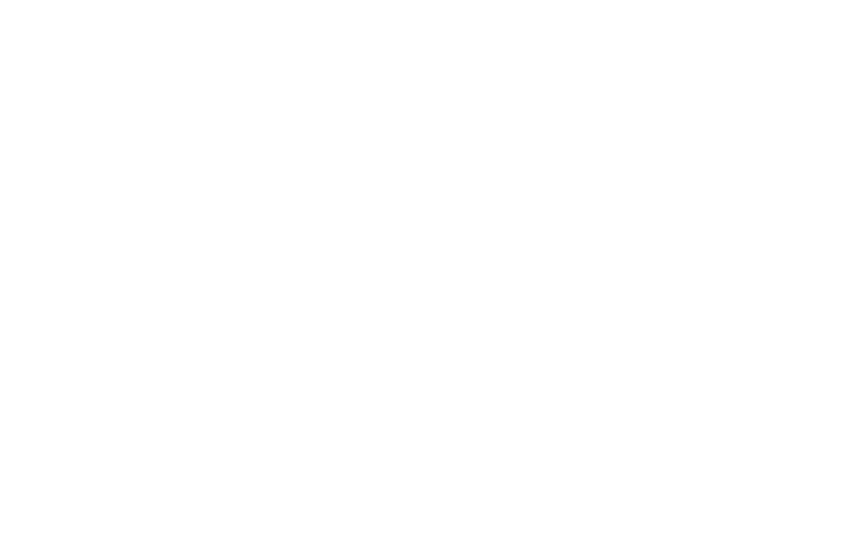
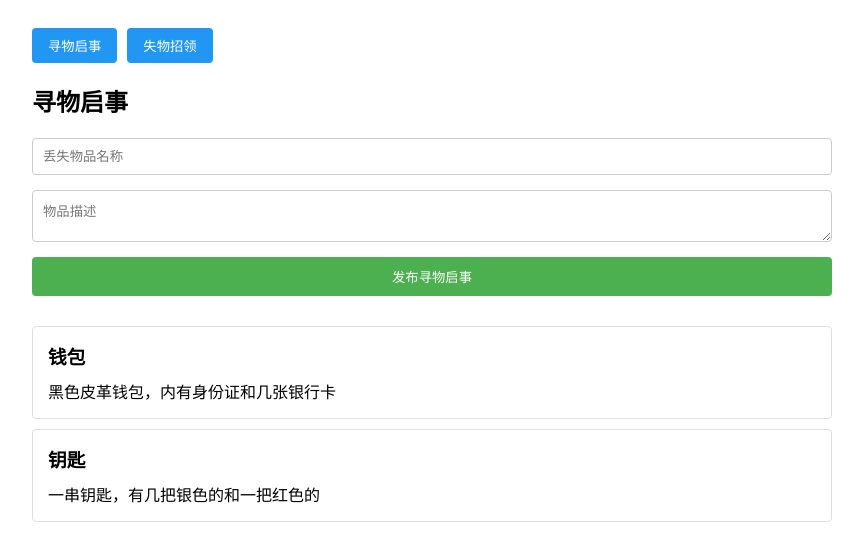
Before and after one commit to mcxxxxxcm/projectCommunity, a Vue app: page /foundItem in a window 1280 px wide. Before the commit this address had no page. Shown: the top 560 px of the page, without its empty margins (208-1071 px from the left). Built offline with nearby package versions, Linux system fonts and the light colour scheme.

Commit message:
寻物启事页面,失物招领和寻物启事页面

```diff
--- a/src/App.vue
+++ b/src/App.vue
@@ -1,14 +1,20 @@
 <template>
   <div id="app">
-    <!-- 渲染匹配的路由组件 -->
+    <!-- 显示当前路由对应的组件 -->
     <router-view></router-view>
   </div>
 </template>
 
 <script setup>
-// 这里可以添加根组件的逻辑
+// 可以添加根组件逻辑
 </script>
+
+<style scoped>
+/* 可以添加根组件样式 */
+</style>
 
 <style>
 /* 这里可以添加全局样式 */
 </style>
+
+<mcfile name="FoundItem.vue" path="e:\projectCommunity\src\views\FoundItem.vue"></mcfile>
--- a/src/router/index.js
+++ b/src/router/index.js
@@ -20,6 +20,8 @@
 import CommunityNoticeMobile from '../views/CommunityNotice-Mobile.vue'
 import CommunityErrandsMobile from '../views/CommunityErrands-Mobile.vue'
 import WechatPaymentPage from '../views/wechat-payment-page.vue';
+import FoundItem from '../views/FoundItem.vue';
+import LostAndFound from '../views/LostAndFound.vue';
 
 const routes = [
   {
@@ -146,7 +148,22 @@
     path: '/wechat-payment-page',
     name: 'WechatPaymentPage',
     component: WechatPaymentPage
-  }
+  },
+  {
+    path: '/lostandfound',
+    name: 'LostAndFound',
+    component: LostAndFound
+  },
+  {
+    path: '/foundItem',
+    name: 'FoundItem',
+    component: FoundItem
+  },
+  {
+    path: '/lostAndFound',
+    name: 'LostAndFound',
+    component: LostAndFound
+  },
 ]
 
 const router = createRouter({
--- /dev/null
+++ b/src/views/FoundItem.vue
@@ -0,0 +1,143 @@
+<template>
+  <div class="found-item-container">
+    <nav class="nav-bar">
+      <button class="nav-button" @click="goToPage('/FoundItem')">寻物启事</button>
+      <button class="nav-button" @click="goToPage('/lostAndFound')">失物招领</button>
+    </nav>
+    <h1 class="page-title">寻物启事</h1>
+    <form class="lost-item-form" @submit.prevent="submitLostItem">
+      <input
+        v-model="newItem.name"
+        placeholder="丢失物品名称"
+        required
+        class="form-input"
+      >
+      <textarea
+        v-model="newItem.description"
+        placeholder="物品描述"
+        required
+        class="form-textarea"
+      ></textarea>
+      <button type="submit" class="submit-button">发布寻物启事</button>
+    </form>
+    <ul class="lost-item-list">
+      <li v-for="item in lostItems" :key="item.id" class="list-item">
+        <h3 class="item-name">{{ item.name }}</h3>
+        <p class="item-description">{{ item.description }}</p>
+      </li>
+    </ul>
+  </div>
+</template>
+
+<script setup>
+import { ref } from 'vue';
+import { useRouter } from 'vue-router';
+
+const router = useRouter();
+const goToPage = (path) => {
+  router.push(path);
+};
+
+// 初始化寻物启事列表
+const lostItems = ref([
+  { id: 1, name: '钱包', description: '黑色皮革钱包，内有身份证和几张银行卡' },
+  { id: 2, name: '钥匙', description: '一串钥匙，有几把银色的和一把红色的' },
+]);
+
+// 初始化新寻物启事数据
+const newItem = ref({
+  name: '',
+  description: '',
+});
+
+// 提交寻物启事的方法
+const submitLostItem = () => {
+  lostItems.value.push({
+    id: lostItems.value.length + 1,
+    ...newItem.value,
+  });
+  // 清空表单
+  newItem.value = {
+    name: '',
+    description: '',
+  };
+};
+</script>
+
+<style scoped>
+.found-item-container {
+  max-width: 800px;
+  margin: 0 auto;
+  padding: 20px;
+}
+
+.nav-bar {
+  margin-bottom: 20px;
+}
+
+.nav-button {
+  margin-right: 10px;
+  padding: 8px 16px;
+  background-color: #2196F3;
+  color: white;
+  border: none;
+  border-radius: 4px;
+  cursor: pointer;
+}
+
+.nav-button:hover {
+  background-color: #1976D2;
+}
+
+.page-title {
+  font-size: 24px;
+  margin-bottom: 20px;
+}
+
+.lost-item-form {
+  display: flex;
+  flex-direction: column;
+  gap: 15px;
+  margin-bottom: 30px;
+}
+
+.form-input, .form-textarea {
+  padding: 10px;
+  border: 1px solid #ccc;
+  border-radius: 4px;
+}
+
+.submit-button {
+  padding: 10px 15px;
+  background-color: #4CAF50;
+  color: white;
+  border: none;
+  border-radius: 4px;
+  cursor: pointer;
+}
+
+.submit-button:hover {
+  background-color: #45a049;
+}
+
+.lost-item-list {
+  list-style-type: none;
+  padding: 0;
+}
+
+.list-item {
+  border: 1px solid #ddd;
+  padding: 15px;
+  margin-bottom: 10px;
+  border-radius: 4px;
+}
+
+.item-name {
+  margin-top: 0;
+  margin-bottom: 10px;
+}
+
+.item-description {
+  margin: 0;
+}
+</style>
--- a/src/views/LostAndFound-PC.vue
+++ b/src/views/LostAndFound-PC.vue
@@ -1,10 +1,17 @@
 <template>
   <div class="pc-page">
-    <h1 class="title">寻物启事-PC版</h1>
-    <button class="nav-button" @click="goToPage('/PCPage')">
-      <span class="icon">⬅️</span>
-      <span>返回首页</span>
-    </button>
+    <!-- 返回主页面按钮 -->
+    <button class="return-home" @click="goToPage('/PCPage')">返回首页</button>
+    <!-- 温馨提示 -->
+    <div class="温馨提示">
+      <p>若您有物品丢失或拾获，请点击下方按钮发布信息，帮助更多人找回失物。</p>
+    </div>
+    <!-- 失物招领和寻物启事按钮 -->
+    <div class="center-buttons">
+      <button class="nav-item" @click="goToPage('/lostandfound')">失物招领</button>
+      <!-- 修改跳转路径 -->
+      <button class="nav-item" @click="goToPage('/FoundItem')">寻物启事</button>
+    </div>
   </div>
 </template>
 
@@ -19,5 +26,55 @@
 </script>
 
 <style scoped>
-/* 样式与Privacy-PC.vue相同 */
+.return-home {
+  position: fixed;
+  right: 20px;
+  bottom: 20px;
+  margin: 0 10px;
+  padding: 5px 15px;
+  background-color: #2196F3;
+  border: none;
+  border-radius: 4px;
+  cursor: pointer;
+  font-size: 18px;
+  color: white;
+}
+
+.return-home:hover {
+  background-color: #1976D2;
+}
+
+.温馨提示 {
+  text-align: center;
+  margin-top: 100px;
+  margin-bottom: 20px;
+  font-size: 18px;
+  color: #333;
+}
+
+.center-buttons {
+  position: absolute;
+  top: 50%;
+  left: 50%;
+  transform: translate(-50%, -50%);
+  display: flex;
+  gap: 20px;
+}
+
+.nav-item {
+  margin: 0 10px;
+  /* 增加 padding 值 */
+  padding: 10px 30px;
+  background-color: #2196F3;
+  border: none;
+  border-radius: 4px;
+  cursor: pointer;
+  /* 增加字体大小 */
+  font-size: 24px;
+  color: white;
+}
+
+.nav-item:hover {
+  background-color: #1976D2;
+}
 </style>
--- /dev/null
+++ b/src/views/LostAndFound.vue
@@ -0,0 +1,77 @@
+<template>
+  <div>
+    <h1>失物招领</h1>
+    <!-- 添加失物招领表单 -->
+    <form @submit.prevent="submitFoundItem">
+      <input v-model="newItem.name" placeholder="捡到物品名称" required>
+      <textarea v-model="newItem.description" placeholder="物品描述" required></textarea>
+      <button type="submit">发布失物招领</button>
+    </form>
+    <!-- 展示失物招领列表 -->
+    <ul>
+      <li v-for="item in foundItems" :key="item.id">
+        <h3>{{ item.name }}</h3>
+        <p>{{ item.description }}</p>
+      </li>
+    </ul>
+  </div>
+</template>
+
+<script setup>
+import { ref } from 'vue';
+
+// 初始化失物招领列表
+const foundItems = ref([
+  { id: 1, name: '钱包', description: '黑色皮革钱包，内有身份证和几张银行卡' },
+  { id: 2, name: '钥匙', description: '一串钥匙，有几把银色的和一把红色的' },
+]);
+
+// 初始化新失物招领数据
+const newItem = ref({
+  name: '',
+  description: '',
+});
+
+// 提交失物招领的方法
+const submitFoundItem = () => {
+  foundItems.value.push({
+    id: foundItems.value.length + 1,
+    ...newItem.value,
+  });
+  // 清空表单
+  newItem.value = {
+    name: '',
+    description: '',
+  };
+};
+</script>
+
+<style scoped>
+form {
+  display: flex;
+  flex-direction: column;
+  gap: 10px;
+  margin-bottom: 20px;
+}
+
+input,
+textarea {
+  padding: 5px;
+}
+
+button {
+  padding: 5px 10px;
+  cursor: pointer;
+}
+
+ul {
+  list-style-type: none;
+  padding: 0;
+}
+
+li {
+  border: 1px solid #ccc;
+  padding: 10px;
+  margin-bottom: 10px;
+}
+</style>
```
